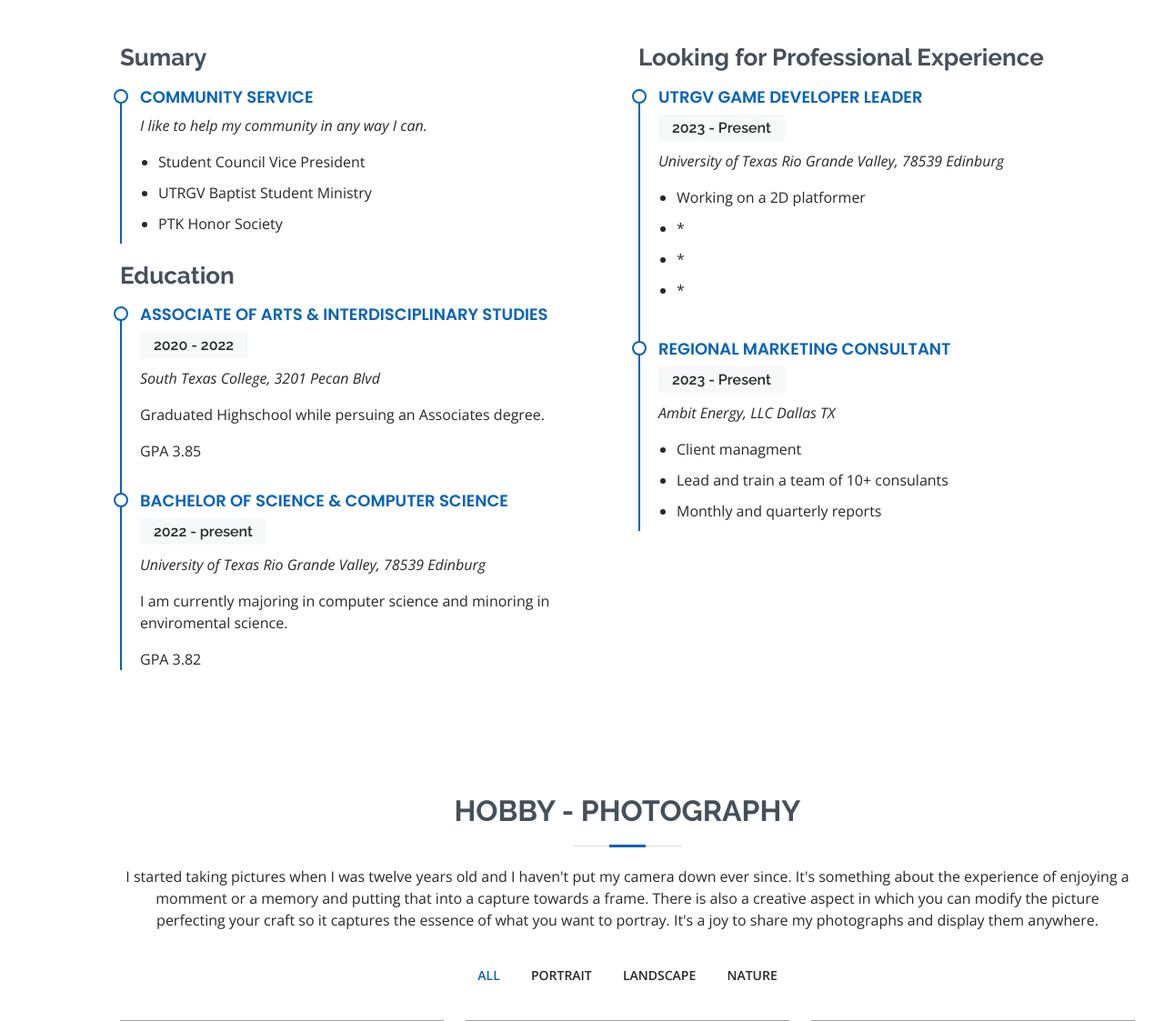
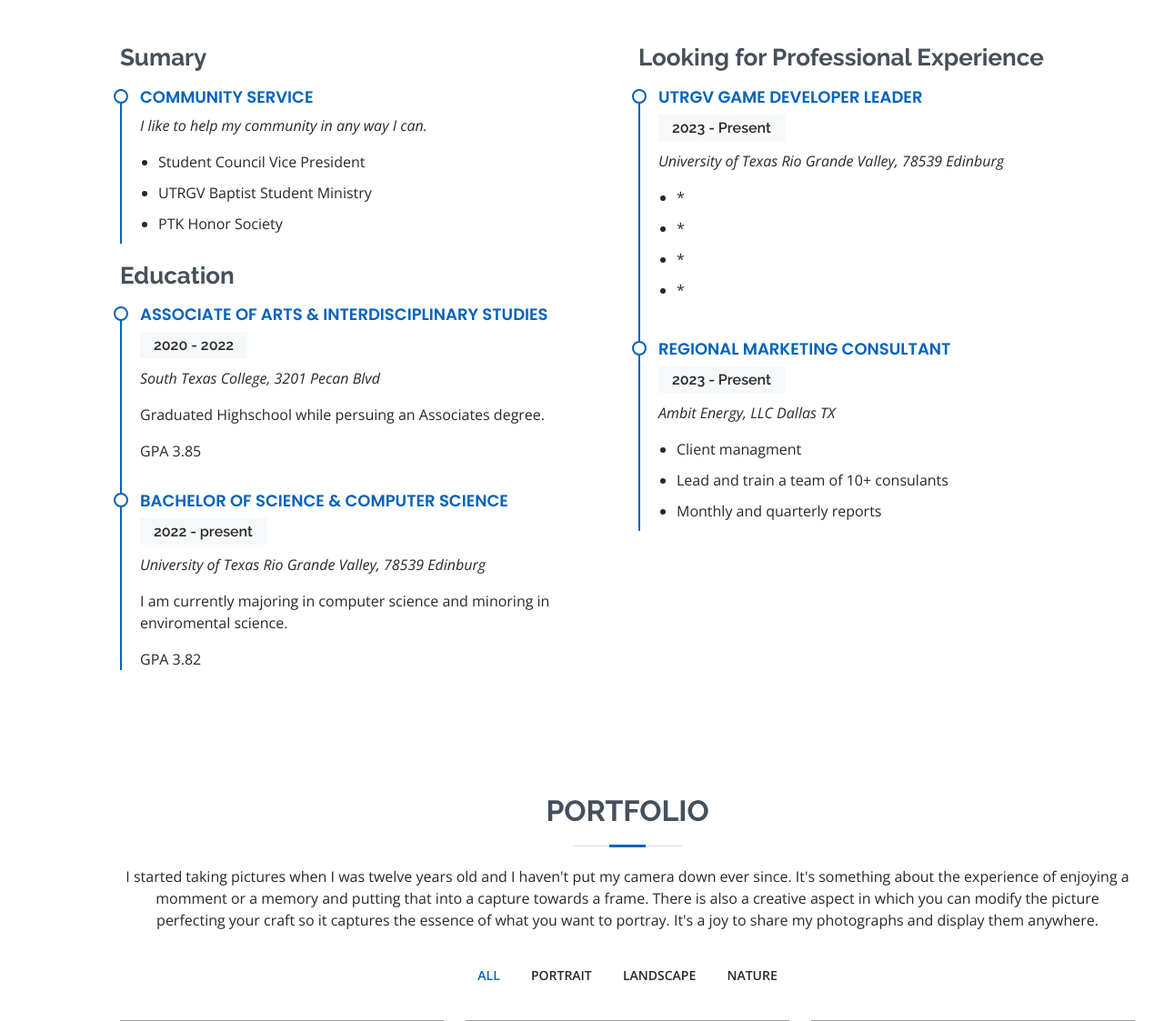
Before and after one commit to Wemisiu/Resume, a Flask app: page / in a window 1280 px wide. Shown: the part 2560-3683 px from the top of the page at 91% size. Run offline with Flask 3, Linux system fonts and the light colour scheme; some libraries are stand-ins or nearby versions; grey boxes are pictures that could not be loaded.

Commit message:
Mon Jan 1 2024 New Changes

```diff
--- a/templates/index.html
+++ b/templates/index.html
@@ -283,7 +283,7 @@
               <h5>2023 - Present</h5>
               <p><em>University of Texas Rio Grande Valley, 78539 Edinburg</em></p>
               <ul>
-                <li>Working on a 2D platformer</li>
+                <li>*</li>
                 <li>*</li>
                 <li>*</li>
                 <li>*</li>
@@ -320,7 +320,7 @@
       <div class="container" data-aos="fade-up">
 
         <div class="section-title">
-          <h2>Hobby - Photography</h2>
+          <h2>Portfolio</h2>
           <p> I started taking pictures when I was twelve years old
             and I haven't put my camera down ever since. It's something about the experience of
             enjoying a momment or a memory and putting that into a capture towards a frame.
```
